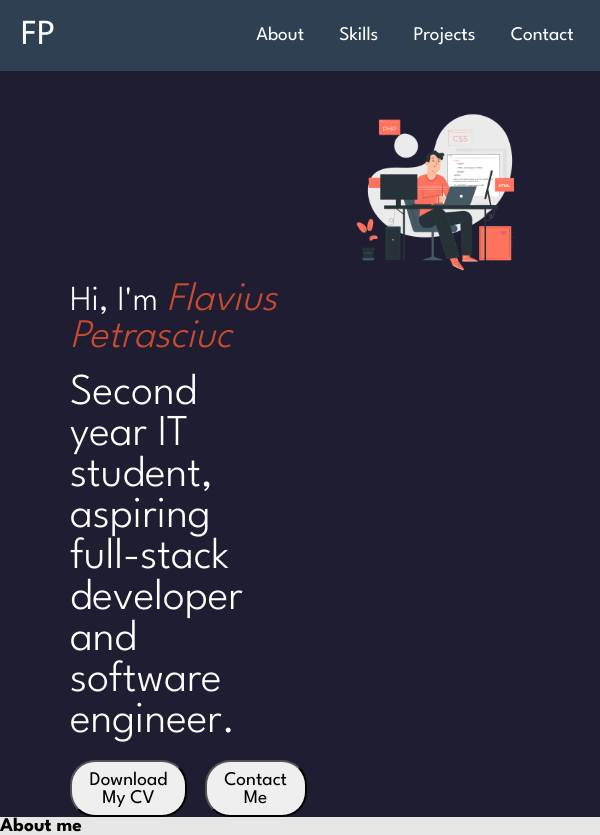
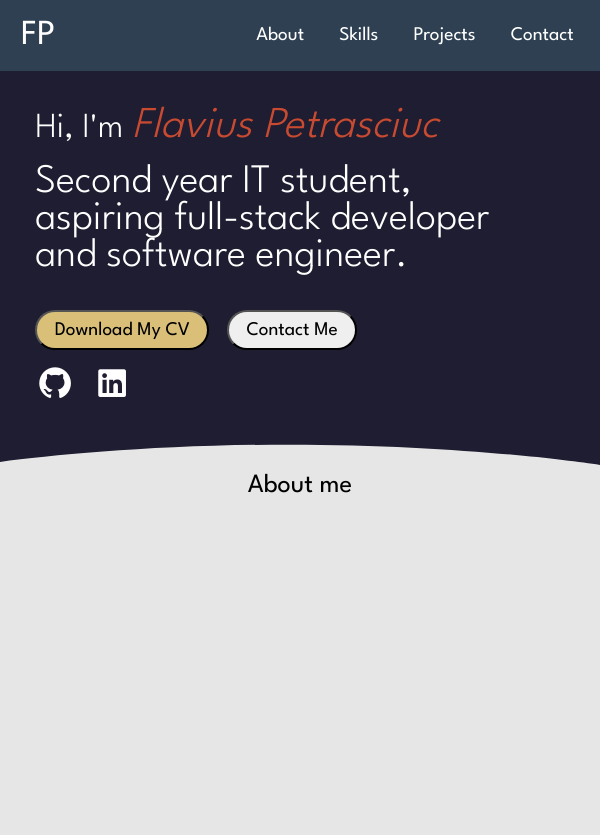
Before and after one commit to FlaviusPetrasciuc/flaviuspetrasciuc.github.io, a plain HTML site: page index.html in a window 600 px wide. After the commit the page ends 800 px from the top, so only its background shows below. Drawn offline with Linux system fonts and the light colour scheme.

Commit message:
Finished the landing page and added minor touches

```diff
--- a/index.html
+++ b/index.html
@@ -13,7 +13,6 @@
     <title>Portfolio</title>
 </head>
 <body>
-    <header>
     <nav class="navbar">
         <a href="#" class="logo">FP</a>
         <ul class="nav-links">
@@ -23,7 +22,7 @@
             <li><a href="#">Contact</a></li>
         </ul>
     </nav>
-
+    <header>
         <div class="content">
             <h2>Hi, I'm <span class="name">Flavius Petrasciuc</span></h2>
             <h1>Second year IT student, aspiring full-stack developer and software engineer.</h1>
@@ -31,13 +30,21 @@
                 <button>Download My CV</button>
                 <button>Contact Me</button>
             </div>
+            <div class="links">
+                <a href="https://github.com/FlaviusPetrasciuc" target="_blank"><i class="fa-brands fa-github"></i></a>
+                <a href="https://www.linkedin.com/in/flavius-sebastian-petrasciuc-1954973b6/" target="_blank"><i class="fa-brands fa-linkedin"></i></a>
+            </div>
         </div>
         <img src="./assets/images/header-image.png" alt="">
     </header>
 
+    <svg class="svg-curve" viewBox="0 0 1440 79" xmlns="http://www.w3.org/2000/svg">
+        <path d="M-100 79C-100 79 218.416 23.165 693.5 23.165C1168.58 23.165 1487 79 1487 79V0H-100V79Z"></path>
+    </svg>
+
     <main>
         <div class="about-me">
-            <h1>About me</h1>
+            <p>About me</p>
         </div>
     </main>
 
--- a/style/style.css
+++ b/style/style.css
@@ -69,12 +69,12 @@ header {
 }
 
 /* Header */
-
 header {
-    min-height: 90vh;
+    min-height: 80vh;
     background-color: var(--dark-blue);
     display: flex;
     justify-content: space-evenly;
+    flex-wrap: wrap;
     color: var(--white);
 }
 
@@ -93,7 +93,7 @@ header h1, h2 {
     font-weight: 300;
 }
 
-h2 {
+header h2 {
     font-size: 2rem;
     margin-bottom: 1rem;
 }
@@ -132,3 +132,143 @@ header button:hover {
     border-style: solid;
     border-width: 5%;
 }
+
+header .links {
+    display: flex;
+    gap: 1rem;
+}
+
+header .links * {
+    font-size: 1.8rem;
+    margin-top: 0.5rem;
+    color: white;
+}
+
+.svg-curve {
+    fill: var(--dark-blue);
+    position: relative;
+    top: -2px;
+}
+
+main p {
+    font-size: 2rem;
+    display: flex;
+    justify-content: center;
+}
+
+/* PHONE SIZE */
+@media screen and (max-width: 600px) {
+
+    header {
+        justify-content: flex-start;
+        min-height: fit-content;
+    }
+
+    header img {
+        display: none;
+    }
+
+    header h2 {
+        font-size: 2rem;
+        margin-bottom: 1rem;
+    }
+
+    .name {
+        color: var(--orange);
+        font-size: 2.5rem;
+        font-style: italic;
+    }
+
+    header h1 {
+        font-size: 2.3rem;
+        margin-bottom: 0.5rem;
+    }
+
+    .buttons {
+        display: flex;
+        flex-direction: row;
+        margin-top: 2rem;
+        width: 70%;
+        gap: 1rem;
+    }
+
+    .buttons button:first-child {
+        background-color: var(--beige);
+    }
+
+
+    header button {
+        border-radius: 25px;
+        padding: 0.5rem 1rem;
+    }
+
+    .content {
+        margin-top: 2rem;
+        margin-left: 2rem;
+        width: 80%;
+    }
+
+    header .links {
+        margin-bottom: 2rem;
+    }
+
+    main p {
+        font-size: 1.5rem;
+    }
+}
+
+/* TABLET SIZE */
+@media screen and (min-width: 600px) and (max-width : 990px) {
+    header {
+        justify-content: flex-start;
+        min-height: fit-content;
+    }
+
+    header img {
+        display: none;
+    }
+
+    header h2 {
+        font-size: 2rem;
+        margin-bottom: 1rem;
+    }
+
+    .name {
+        color: var(--orange);
+        font-size: 2.5rem;
+        font-style: italic;
+    }
+
+    header h1 {
+        font-size: 2.3rem;
+        margin-bottom: 0.5rem;
+    }
+
+    .buttons {
+        display: flex;
+        flex-direction: row;
+        margin-top: 2rem;
+        width: 70%;
+        gap: 1rem;
+    }
+
+    .buttons button:first-child {
+        background-color: var(--beige);
+    }
+
+
+    header button {
+        border-radius: 25px;
+        padding: 0.5rem 1rem;
+    }
+
+    .content {
+        margin-top: 2rem;
+        margin-left: 2rem;
+        width: 80%;
+    }
+
+    header .links {
+        margin-bottom: 2rem;
+    }
+}
```
Lines whose indentation alone changed are shown as unchanged.
